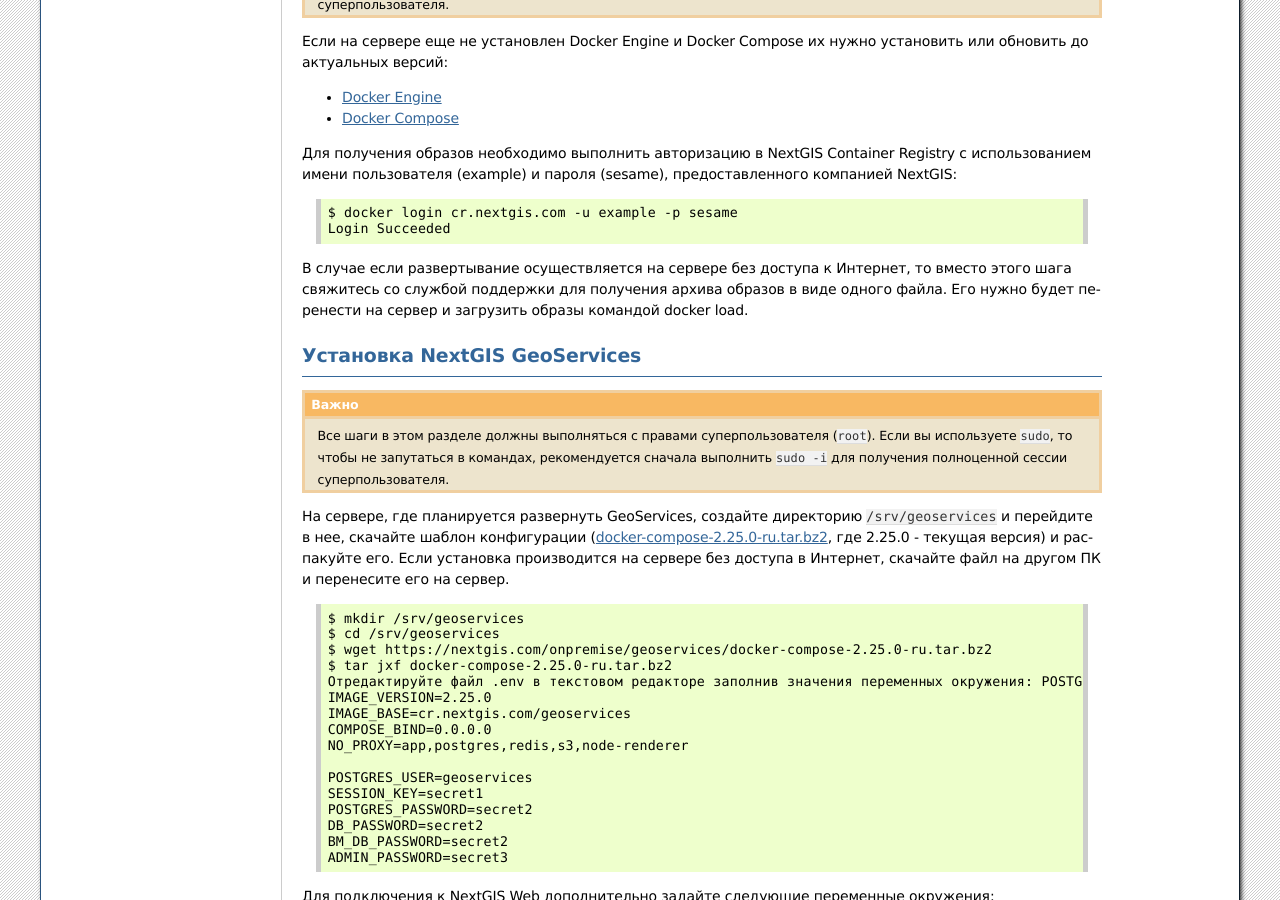
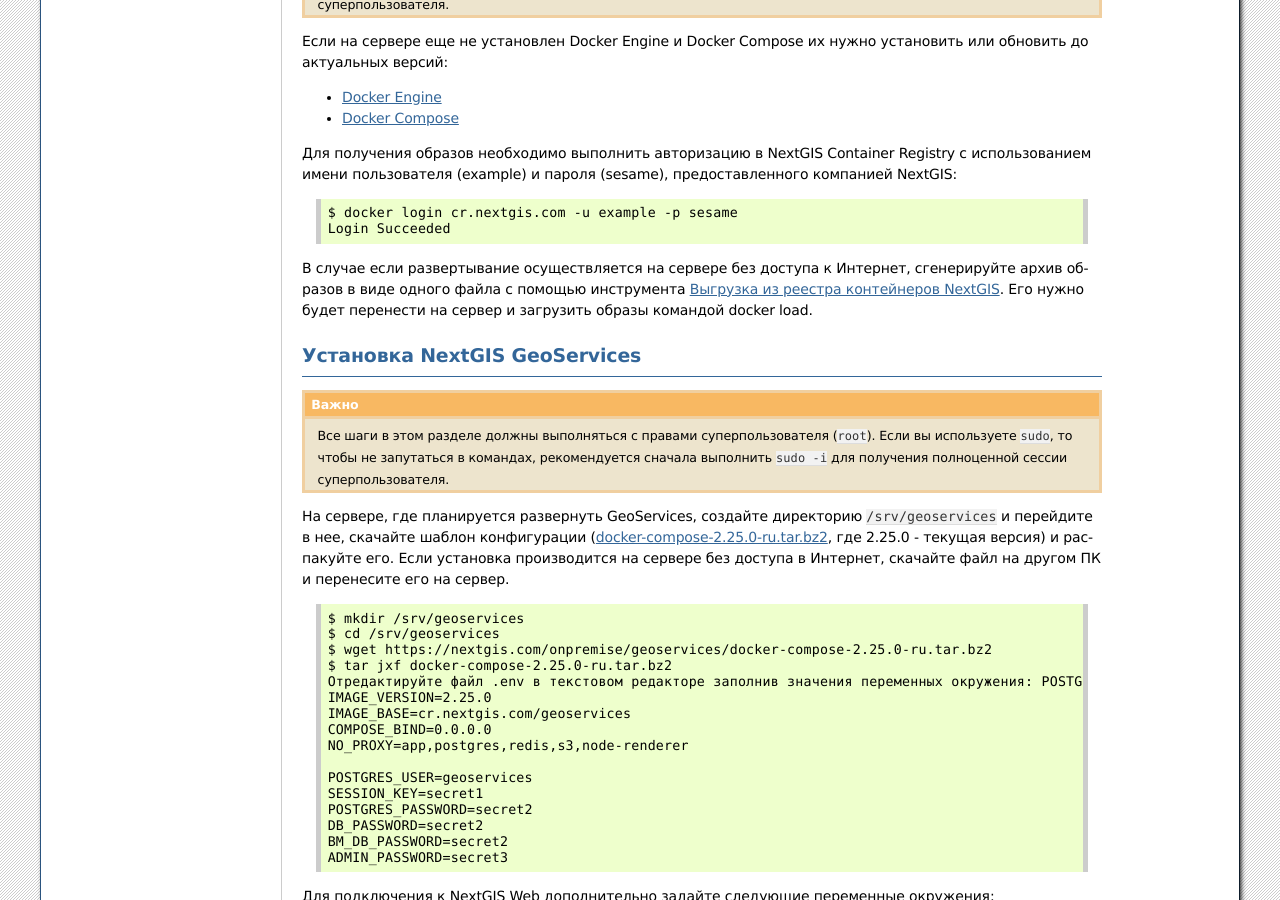
Before and after one commit to nextgis/docs_geoserv_prem, a Sphinx documentation site: the page built from source/admin.rst, in a window 1280 px wide and 900 px high, scrolled down 649 px. Built offline with Sphinx 7.4.7, drawn with Linux system fonts in a browser that asks for light colours; formulas are drawn with MathJax 3.

Commit message:
update installation info

```diff
--- a/source/admin.rst
+++ b/source/admin.rst
@@ -36,7 +36,7 @@
    $ docker login cr.nextgis.com -u example -p sesame
    Login Succeeded
 
-В случае если развертывание осуществляется на сервере без доступа к Интернет, то вместо этого шага свяжитесь со службой поддержки для получения архива образов в виде одного файла. Его нужно будет перенести на сервер и загрузить образы командой docker load.
+В случае если развертывание осуществляется на сервере без доступа к Интернет, сгенерируйте архив образов в виде одного файла с помощью инструмента `Выгрузка из реестра контейнеров NextGIS <https://toolbox.nextgis.com/t/ngcr_export>`_. Его нужно будет перенести на сервер и загрузить образы командой docker load.
 
 .. _nggs_prem_admin_installgs:
 
```
